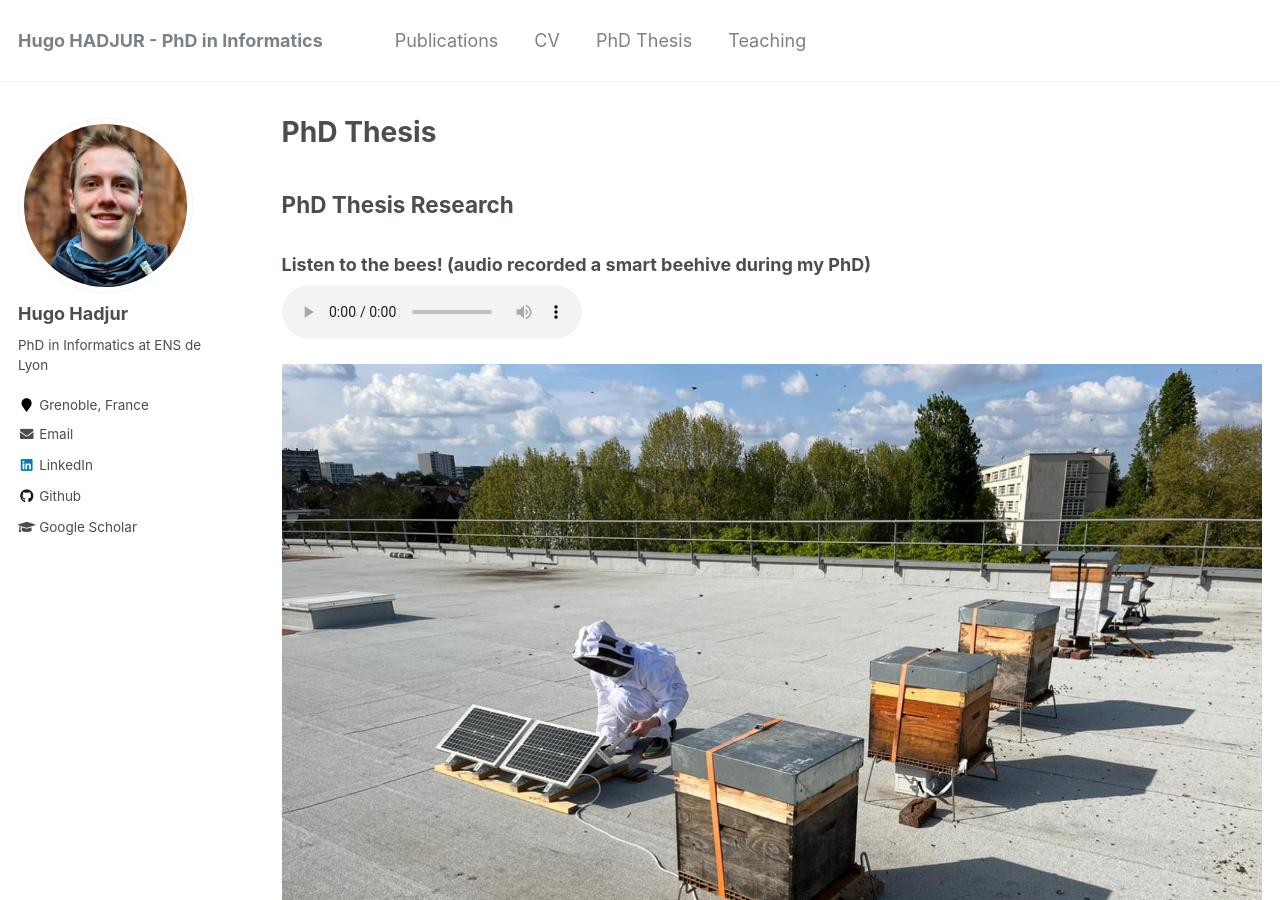
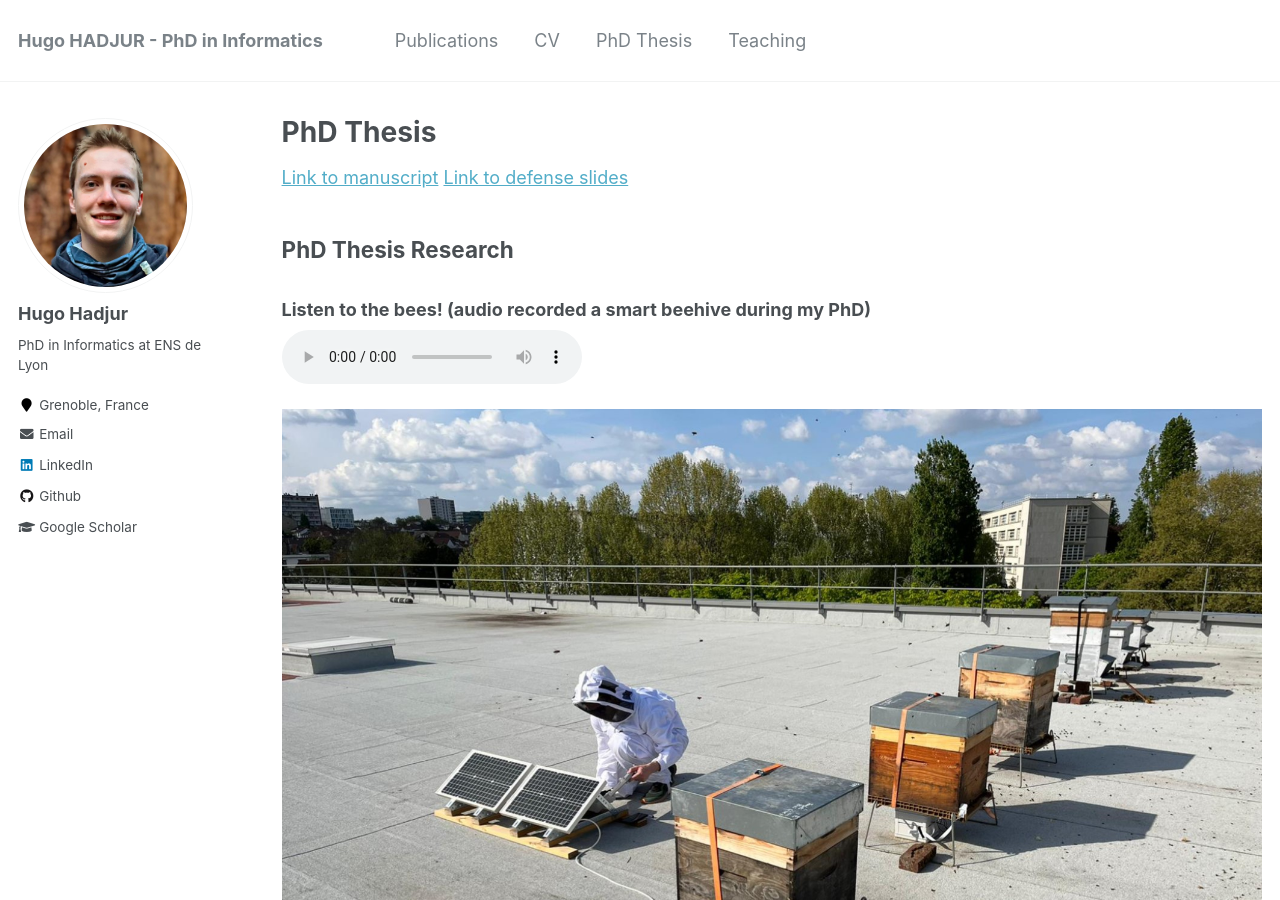
Before and after one commit to hadjurh/hadjurh.github.io, a Jekyll site: the page built from _pages/phd.md, in a window 1280 px wide and 900 px high. Built offline with Jekyll 4.4.1, drawn with Linux system fonts in a browser that asks for light colours.

Commit message:
link to files + slides soutenance

```diff
--- a/_pages/phd.md
+++ b/_pages/phd.md
@@ -8,6 +8,9 @@ redirect_from:
 ---
 
 {% include base_path %}
+
+[Link to manuscript](/files/manuscript.pdf)
+[Link to defense slides](/files/defense-slides.pdf)
 
 ## PhD Thesis Research
 ### Listen to the bees! (audio recorded a smart beehive during my PhD)
```
Also changed, not shown: _pages/cv.md (+2 -0 lines), 1 other file.
